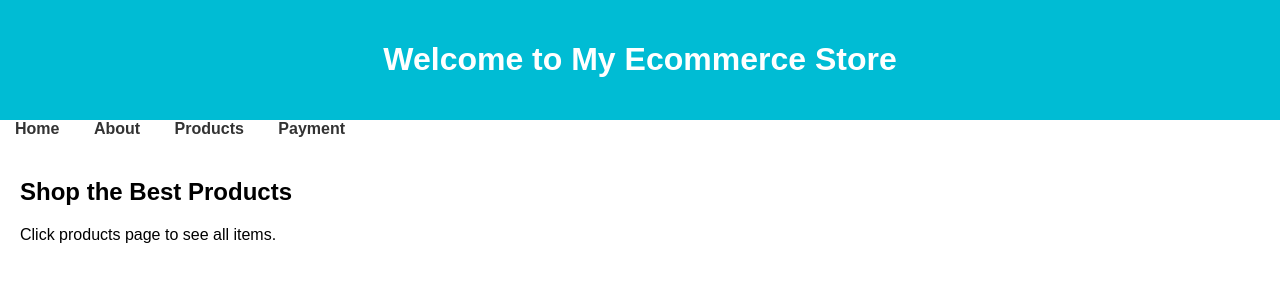
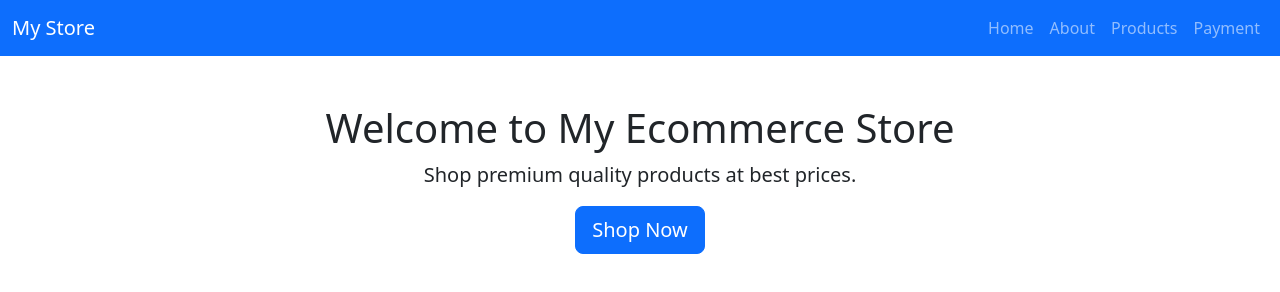
Before and after one commit to chaithrashankar1992-ai/demo, a plain HTML site: page index.html in a window 1280 px wide. Drawn offline with nearby package versions, Linux system fonts and the light colour scheme.

Commit message:
Update index.html

```diff
--- a/index.html
+++ b/index.html
@@ -1,28 +1,38 @@
-<!-- index.html -->
-<!DOCTYPE html>
-<html lang="en">
+<!-- index.html (Responsive Bootstrap) -->
 <head>
 <meta charset="UTF-8" />
-<meta name="viewport" content="width=device-width, initial-scale=1.0" />
+<meta name="viewport" content="width=device-width, initial-scale=1" />
 <title>Home - My Ecommerce Store</title>
-<style>
-body { font-family: Arial; margin: 0; padding: 0; }
-header { background: #00bcd4; color: white; padding: 20px; text-align: center; }
-nav a { margin: 0 15px; text-decoration: none; color: #333; font-weight: bold; }
-.container { padding: 20px; }
-</style>
+<link href="https://cdn.jsdelivr.net/npm/bootstrap@5.3.2/dist/css/bootstrap.min.css" rel="stylesheet">
 </head>
 <body>
-<header><h1>Welcome to My Ecommerce Store</h1></header>
-<nav>
-<a href="index.html">Home</a>
-<a href="about.html">About</a>
-<a href="products.html">Products</a>
-<a href="payment.html">Payment</a>
+<nav class="navbar navbar-expand-lg navbar-dark bg-primary">
+<div class="container-fluid">
+<a class="navbar-brand" href="index.html">My Store</a>
+<button class="navbar-toggler" type="button" data-bs-toggle="collapse" data-bs-target="#navbarNav">
+<span class="navbar-toggler-icon"></span>
+</button>
+<div class="collapse navbar-collapse" id="navbarNav">
+<ul class="navbar-nav ms-auto">
+<li class="nav-item"><a class="nav-link" href="index.html">Home</a></li>
+<li class="nav-item"><a class="nav-link" href="about.html">About</a></li>
+<li class="nav-item"><a class="nav-link" href="products.html">Products</a></li>
+<li class="nav-item"><a class="nav-link" href="payment.html">Payment</a></li>
+</ul>
+</div>
+</div>
 </nav>
-<div class="container">
-<h2>Shop the Best Products</h2>
-<p>Click products page to see all items.</p>
+
+
+<div class="container mt-5">
+<div class="text-center">
+<h1>Welcome to My Ecommerce Store</h1>
+<p class="lead">Shop premium quality products at best prices.</p>
+<a href="products.html" class="btn btn-primary btn-lg">Shop Now</a>
 </div>
+</div>
+
+
+<script src="https://cdn.jsdelivr.net/npm/bootstrap@5.3.2/dist/js/bootstrap.bundle.min.js"></script>
 </body>
 </html>
```
